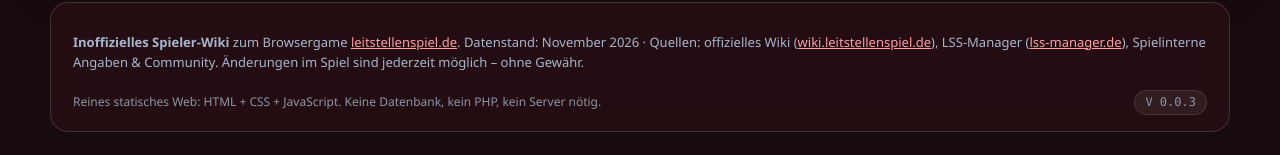
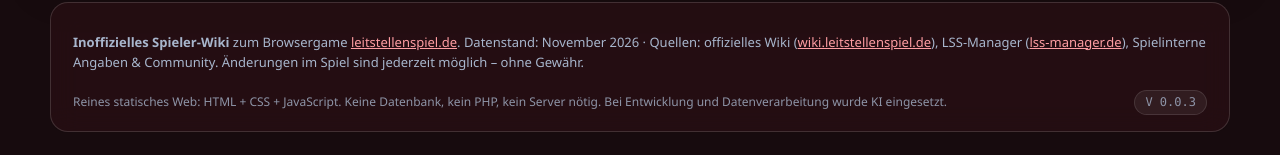
Before and after one commit to bgdev2015/lss-wiki, a plain HTML site: page index.html in a window 1280 px wide. Shown: the part 1410-1565 px from the top of the page. Drawn offline with Linux system fonts and the light colour scheme.

Commit message:
Footer: KI-Unterstützung bei Entwicklung und Datenverarbeitung erwähnt
Generated by Mistral Vibe.
Co-Authored-By: Mistral Vibe <vibe@mistral.ai>

```diff
--- a/index.html
+++ b/index.html
@@ -43,7 +43,7 @@
       Änderungen im Spiel sind jederzeit möglich – ohne Gewähr.
     </p>
     <div class="footer-meta">
-      <p class="footer-tech">Reines statisches Web: HTML + CSS + JavaScript. Keine Datenbank, kein PHP, kein Server nötig.</p>
+      <p class="footer-tech">Reines statisches Web: HTML + CSS + JavaScript. Keine Datenbank, kein PHP, kein Server nötig. Bei Entwicklung und Datenverarbeitung wurde KI eingesetzt.</p>
       <span class="version-badge" id="wiki-version" title="Wiki-Version">V 0.0.3</span>
     </div>
   </footer>
```
